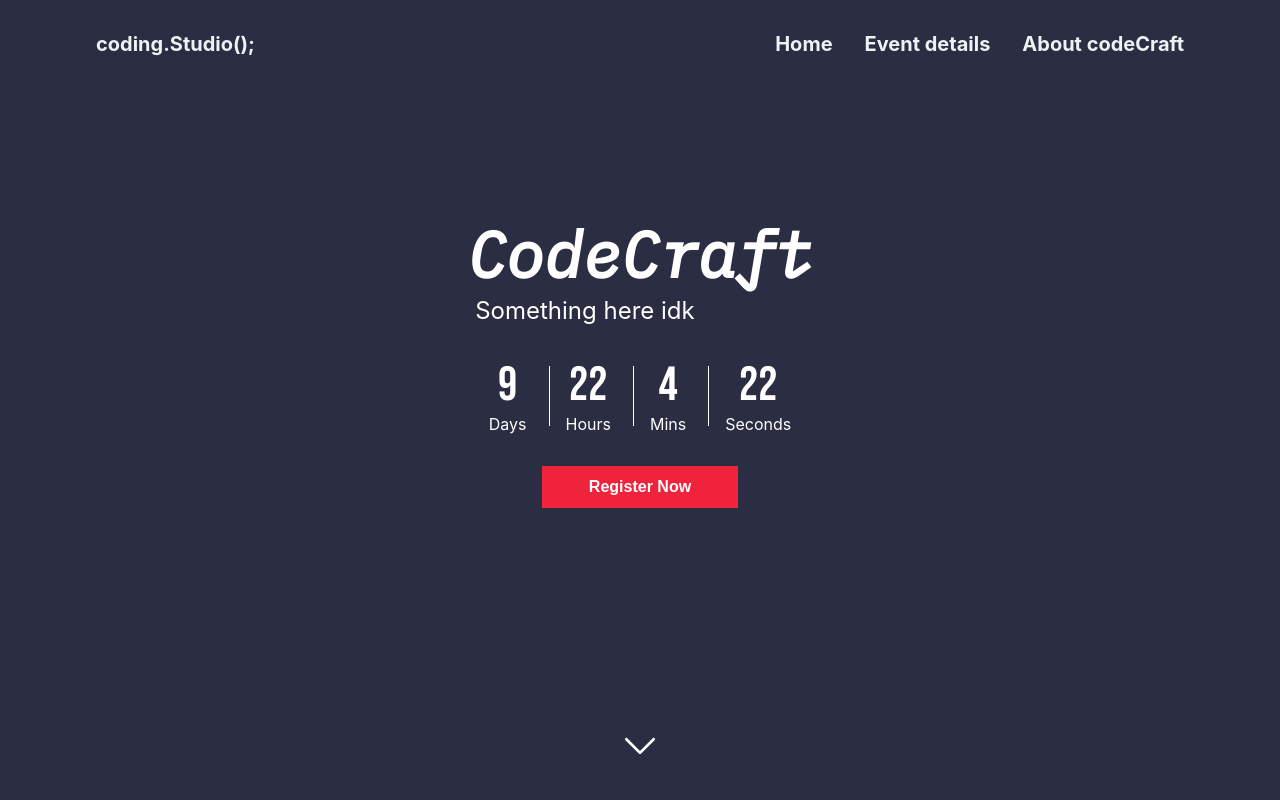
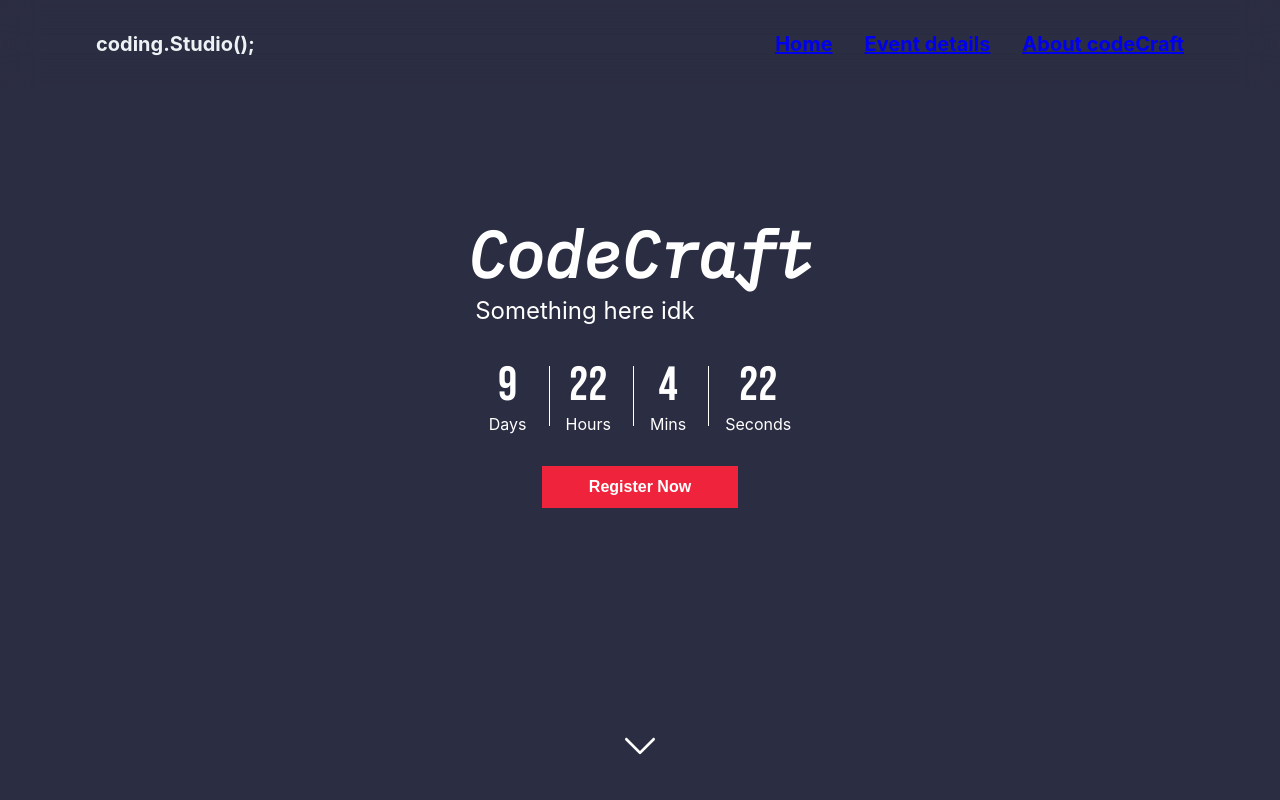
Before and after one commit to Revantark/CodeCraft, a React (Create React App) app: page / in a window 1280 px wide. Shown: the top 800 px of the page. Built offline with nearby package versions, Linux system fonts and the light colour scheme.

Commit message:
improve navigation

```diff
--- a/src/Components/home/about.js
+++ b/src/Components/home/about.js
@@ -2,7 +2,7 @@ import React from 'react'
 import './about.css'
 export default function About() {
     return (
-        <div className="fullscreen about">
+        <div id="codeCraft" className="fullscreen about">
 
                 <span className="about-title" >
                     About Me
--- a/src/Components/home/navbar.css
+++ b/src/Components/home/navbar.css
@@ -24,6 +24,9 @@
 
     justify-self: end;
 }
+.nav-links span{
+    cursor: pointer;
+}
 @media screen and (max-width:480px){
     .nav-bar{
         grid-template-columns: 1fr;
--- a/src/Components/home/navbar.js
+++ b/src/Components/home/navbar.js
@@ -4,6 +4,7 @@ import './navbar.css'
 export default function NavBar() {
 
     const [color,setColor] = useState('var(--txt-color)')
+
     useEffect(()=>{
         window.addEventListener("scroll", _ => {
 
@@ -27,10 +28,10 @@ export default function NavBar() {
             coding.Studio();
         </div>
         <div className='nav-links'>
-        <span>Home</span>
-        <span>Event details</span>
+        <a href="#landingPage">Home</a>
+        <a href="#dates">Event details</a>
 
-        <span>About codeCraft</span>
+        <a href="#codeCraft" >About codeCraft</a>
 
         </div>
 
```
